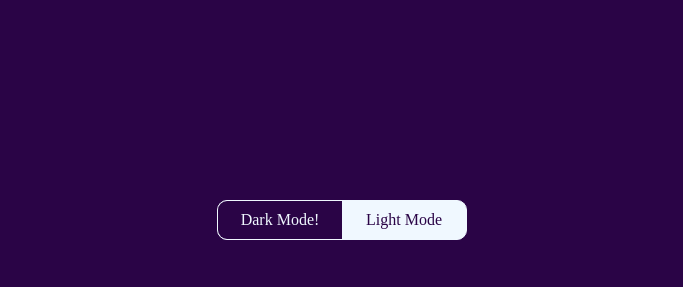
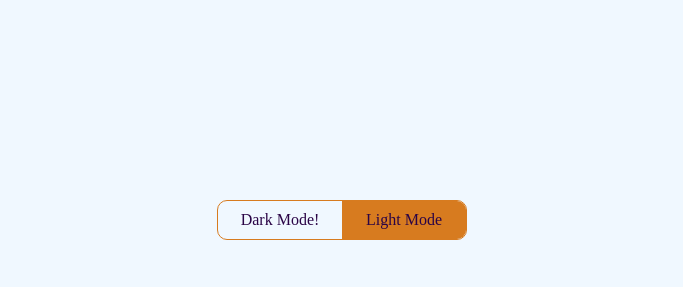
Before and after one commit to cestmoimahdi/js-projects, a plain HTML site: page 2-toggle-option/index.html in a window 1280 px wide. Both pictures are taken after a click on the element "Light Mode". Shown: the top 287 px of the page, without its empty margins (298-981 px from the left). Drawn offline with Linux system fonts and the light colour scheme.

Commit message:
finilize 2-toggle-button as dark-mode test

```diff
--- a/2-toggle-option/app.js
+++ b/2-toggle-option/app.js
@@ -0,0 +1,13 @@
+const toggle = document.querySelector('#toggle')
+
+toggle.addEventListener('click',(e)=>{
+    const diactive = e.target.closest("div[class=toggle-btn]")
+    if(!diactive) return
+    const active = toggle.querySelector('.active')
+    active.classList.remove('active')
+    diactive.classList.add('active')
+    const darkColor = getComputedStyle(document.documentElement).getPropertyValue('--dark')
+    const lightColor = getComputedStyle(document.documentElement).getPropertyValue('--light')
+    document.documentElement.style.setProperty('--dark', lightColor);
+    document.documentElement.style.setProperty('--light', darkColor);
+})
--- a/2-toggle-option/index.html
+++ b/2-toggle-option/index.html
@@ -11,10 +11,10 @@
     <div id="main-box">
         <div id="toggle">
             <div class="toggle-btn active">
-                <p>Dark Mode!</p>
+                <a class="mode" type="button">Dark Mode!</a>
             </div>
             <div class="toggle-btn">
-                <p>Light Mode</p>
+                <a class="mode" type="button">Light Mode</a>
             </div>
         </div>
         <div class="content">
--- a/2-toggle-option/style.css
+++ b/2-toggle-option/style.css
@@ -7,6 +7,10 @@
     padding: 0;
     box-sizing: border-box;
 }
+a{
+    text-decoration: none;
+}
+
 #main-box{
     display: flex;
     justify-content: center;
@@ -25,11 +29,11 @@
     display: grid;
     grid-template-columns: 50% 50%;
     text-align: center;
-    background-color: var(--light);
-    color: var(--dark);
+    background-color: var(--dark);
+    color: var(--light);
     border-radius: 10px;
     overflow: hidden;
-    border: 1px solid var(--light);
+    border: 1px solid #d77b1f;
     margin-bottom: 50px;
 }
 .toggle-btn{
@@ -41,8 +45,7 @@
     align-items: center;
 }
 .active{
-    background-color: var(--dark);
-    color: var(--light);
+    background-color: #d77b1f;
 }
 
 
```
Also changed, not shown: 2-toggle-option/imgs/dark.jpeg (added), 2-toggle-option/imgs/light.jpeg (added), 1 other file.
